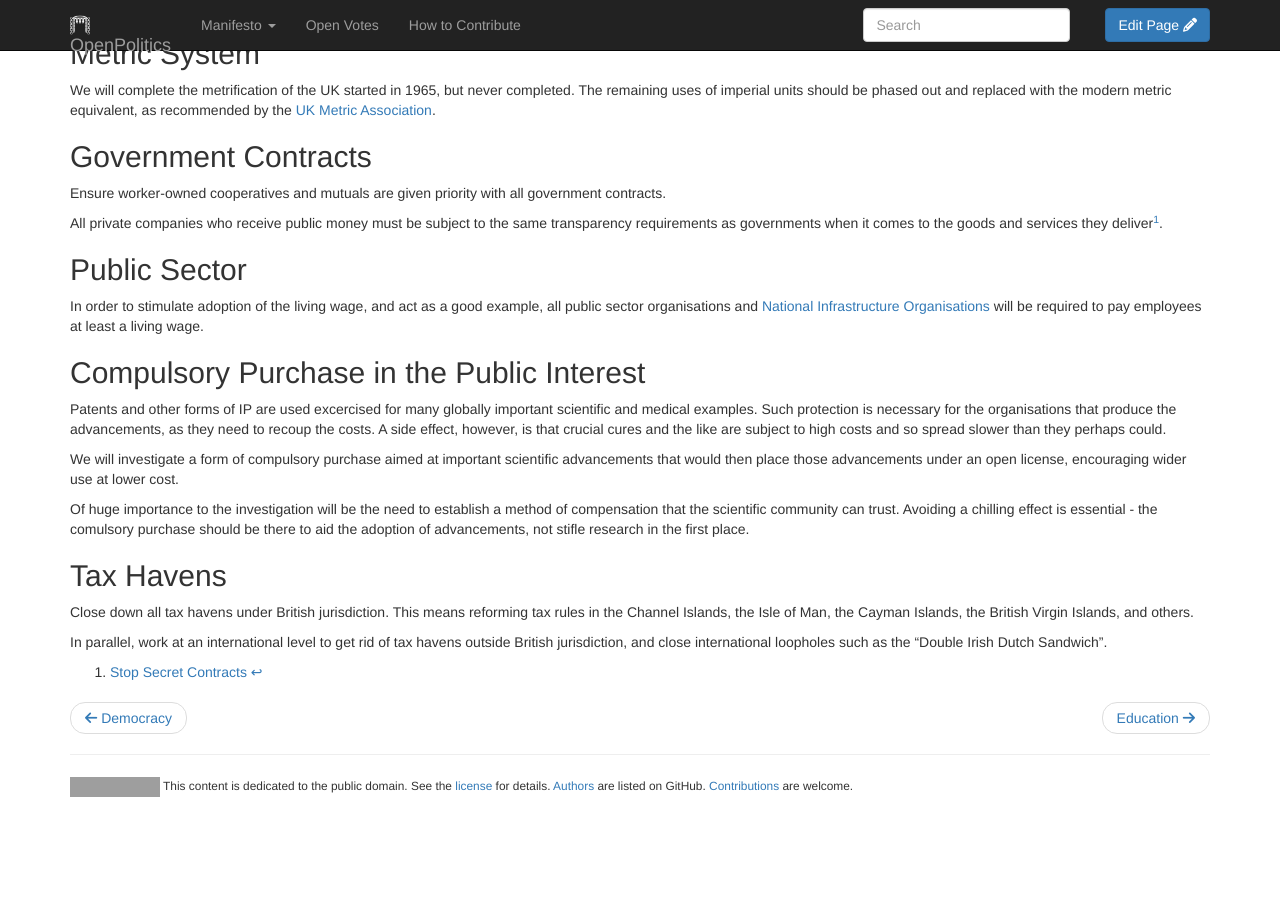
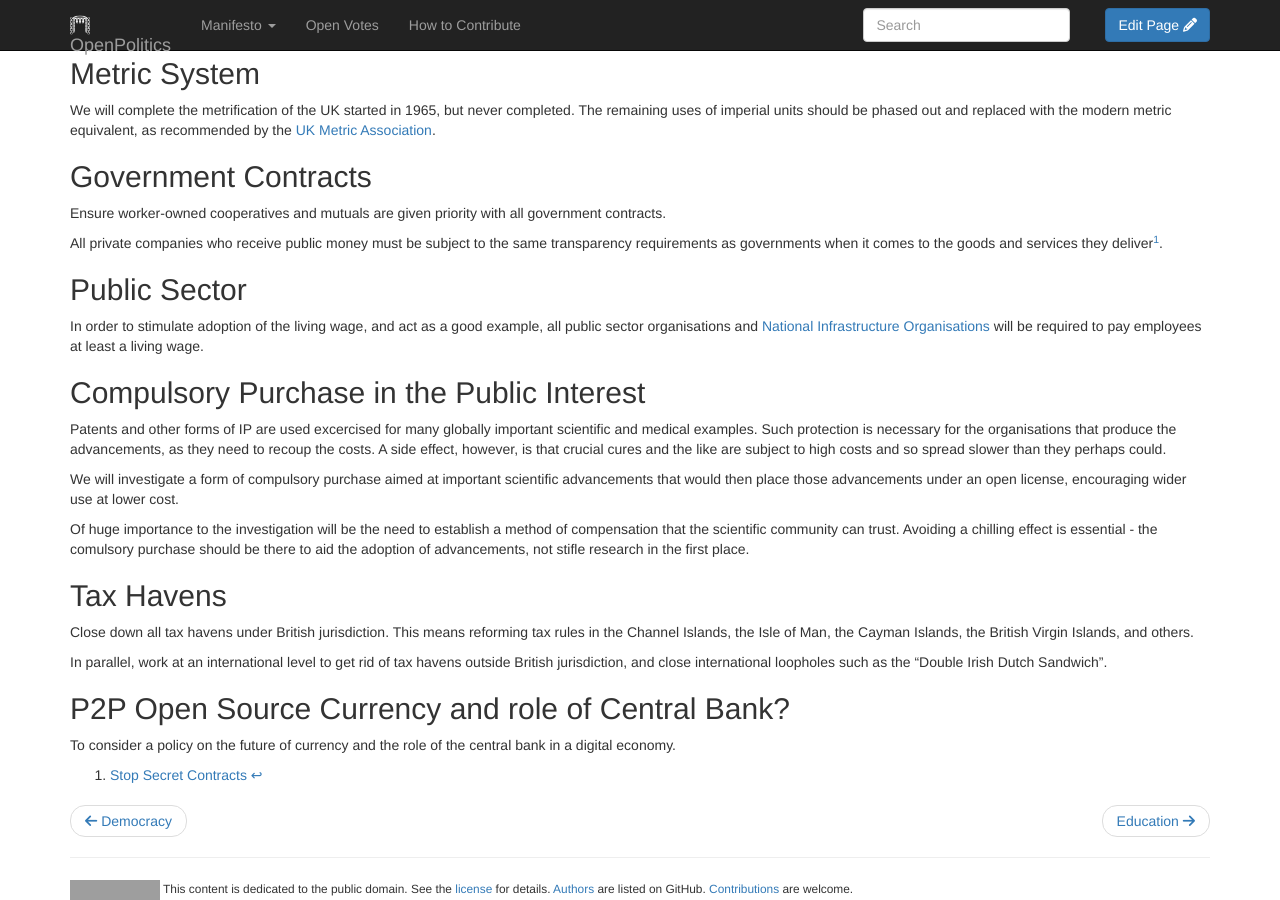
Before and after one commit to openpolitics/manifesto, a Jekyll site: the page built from manifesto/economy.md, in a window 1280 px wide and 900 px high, scrolled down 1320 px. Built offline with Jekyll 4.4.1, drawn with Linux system fonts in a browser that asks for light colours; nearby versions of some CDN libraries; library files that are not in the unit come from our copies; before the commit the page ends 2117 px from its top, so only the background shows below that; some of the changed text lies outside the part shown; grey boxes are pictures that could not be loaded.

Commit message:
Currency and the Central Bank in a Digital Economy

```diff
--- a/manifesto/economy.md
+++ b/manifesto/economy.md
@@ -3,6 +3,7 @@ title: Economy
 layout: policy
 published: true
 ---
+
 * table of contents
 {:toc}
 
@@ -71,4 +72,8 @@ Close down all tax havens under British jurisdiction. This means reforming tax r
 
 In parallel, work at an international level to get rid of tax havens outside British jurisdiction, and close international loopholes such as the "Double Irish Dutch Sandwich".
 
+## P2P Open Source Currency and role of Central Bank?
+
+To consider a policy on the future of currency and the role of the central bank in a digital economy.
+
 [^1]: [Stop Secret Contracts](http://stopsecretcontracts.org/)
```
